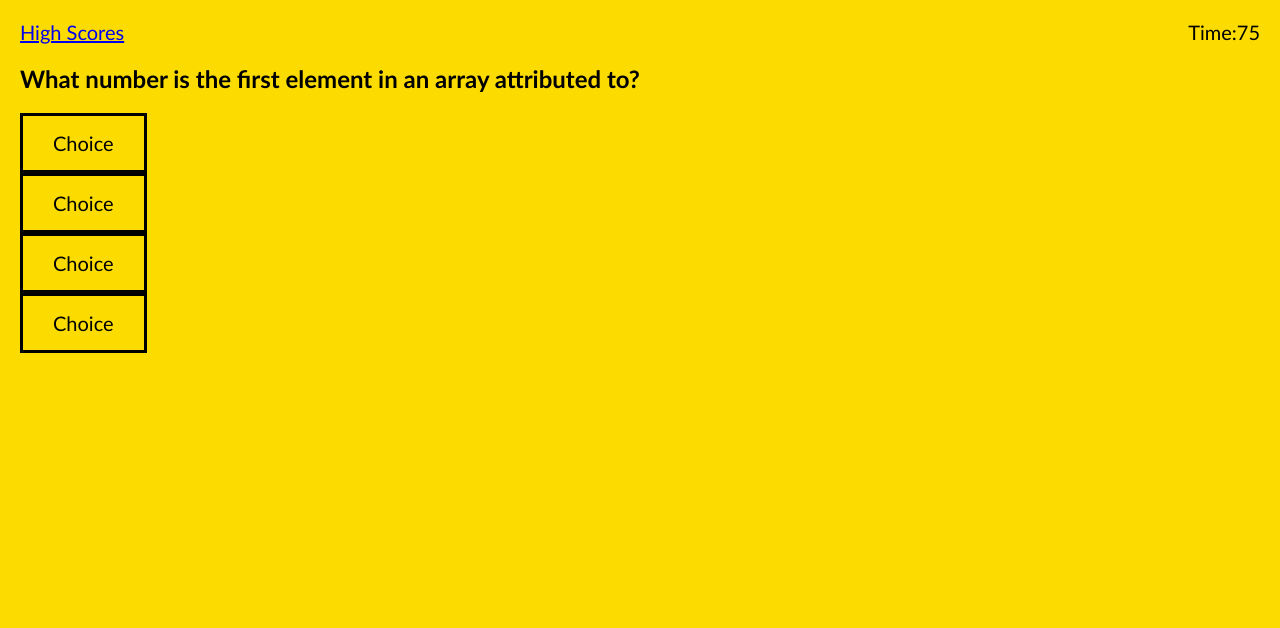
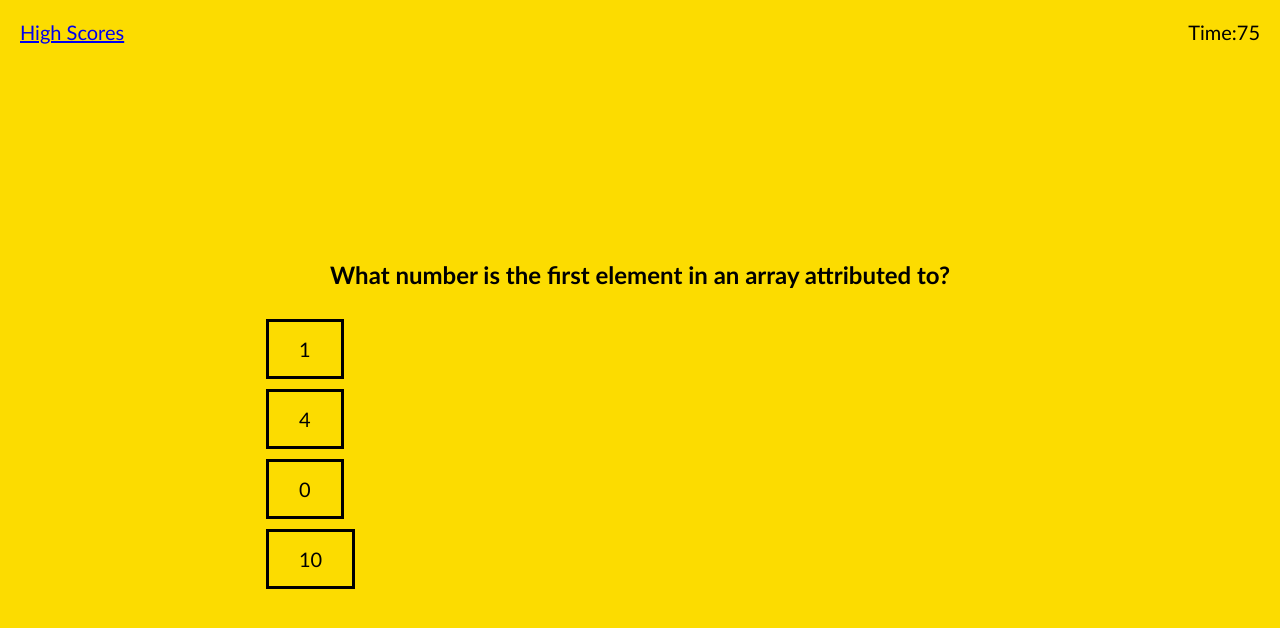
Before and after one commit to Stricker2/javascript-quiz, a plain HTML site: page index.html in a window 1280 px wide. Both pictures are taken after a click on the button "Start Quiz!". Drawn offline with Linux system fonts and the light colour scheme.

Commit message:
get all four buttons to display answers

```diff
--- a/assets/css/style.css
+++ b/assets/css/style.css
@@ -25,7 +25,7 @@ header p {
 }
 
 /* Landing page/Intro & Instructions */
-#quiz-intro {
+#quiz-intro, .quiz {
     display: block;
     text-align: center;
     position: absolute;
@@ -34,9 +34,24 @@ header p {
     right: 20%;
 }
 
-.intro p {
+#quiz-intro p {
     font-size: 20px;
 }
+
+.hide {
+    display: none;
+}
+
+.answer-container {
+    padding: 5px;
+}
+
+.answer-choice {
+    display: flex;
+    padding: 5px;
+    align-items: left;
+}
+
 
 .btn {
     font-size: 20px;
@@ -45,7 +60,3 @@ header p {
     padding: 15px 30px;
     cursor: pointer;
 }
-
-.hide {
-    display: none;
-}
--- a/assets/js/script.js
+++ b/assets/js/script.js
@@ -3,10 +3,12 @@ const pageTitle = document.getElementById('page-title');
 const instructions = document.getElementById('instructions');
 const questionContainer = document.getElementById('question-container');
 const questionEl = document.getElementById('question');
-const choiceButtonEl = document.getElementById('choice-button');
+const choiceButton1 = document.getElementById('choice-button-1');
+const choiceButton2 = document.getElementById('choice-button-2');
+const choiceButton3 = document.getElementById('choice-button-3');
+const choiceButton4 = document.getElementById('choice-button-4');
 const answerContainer = document.getElementById('answer-container')
-let questionOrder, questionIndex
-
+let questionOrder, questionIndex, answerOrder, answerIndex
 
 startButton.addEventListener('click', startGame)
 
@@ -18,17 +20,28 @@ function startGame() {
     answerContainer.classList.remove('hide')
     questionOrder = (i=0, i<questions.length, i++)
     questionIndex = 0
+    answerOrder = (i=0, i<questions[questionOrder].answerChoices.length, i++)
+    answerIndex = 0
 
     newQuestion();
 };
 
 function newQuestion() {
+
     currentQuestion(questionOrder[questionIndex])
 };
 
-function currentQuestion() {
+function currentQuestion(question) {
     questionEl.innerText = questions[questionOrder].question
-    console.log(currentQuestion.innerText)
+
+    currentAnswers();
+};
+
+function currentAnswers() {
+    choiceButton1.innerText = questions[questionOrder].answerChoices[0].choice
+    choiceButton2.innerText = questions[questionOrder].answerChoices[1].choice
+    choiceButton3.innerText = questions[questionOrder].answerChoices[2].choice
+    choiceButton4.innerText = questions[questionOrder].answerChoices[3].choice
 };
 
 const questions = [
--- a/index.html
+++ b/index.html
@@ -43,27 +43,27 @@
             </div>
         </div>
 
-        <div id="answer-container" class="hide">
+        <div id="answer-container" class="answer-container hide">
             <div class="answer-choice">
-                <button id="choice-button" class="btn">
+                <button id="choice-button-1" class="btn">
                     Choice
                 </button>
             </div>
 
             <div class="answer-choice">
-                <button id="choice-button" class="btn">
+                <button id="choice-button-2" class="btn">
                     Choice
                 </button>
             </div>
 
             <div class="answer-choice">
-                <button id="choice-button" class="btn">
+                <button id="choice-button-3" class="btn">
                     Choice
                 </button>
             </div>
 
             <div class="answer-choice">
-                <button id="choice-button" class="btn">
+                <button id="choice-button-4" class="btn">
                     Choice
                 </button>
             </div>
```
